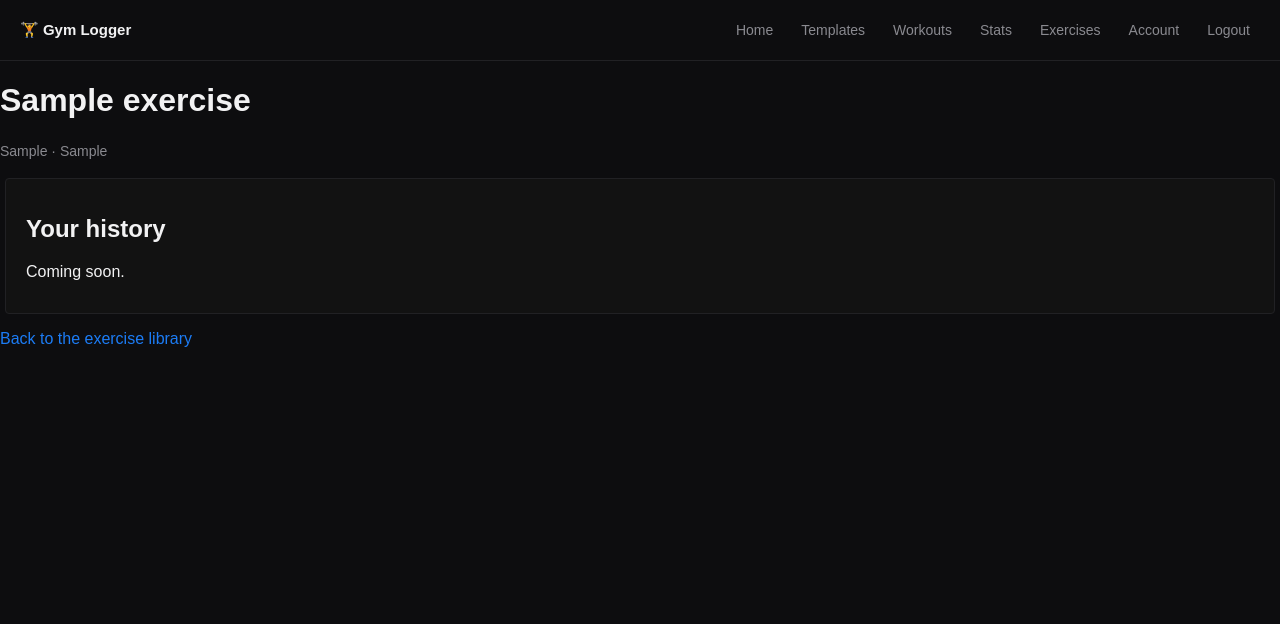
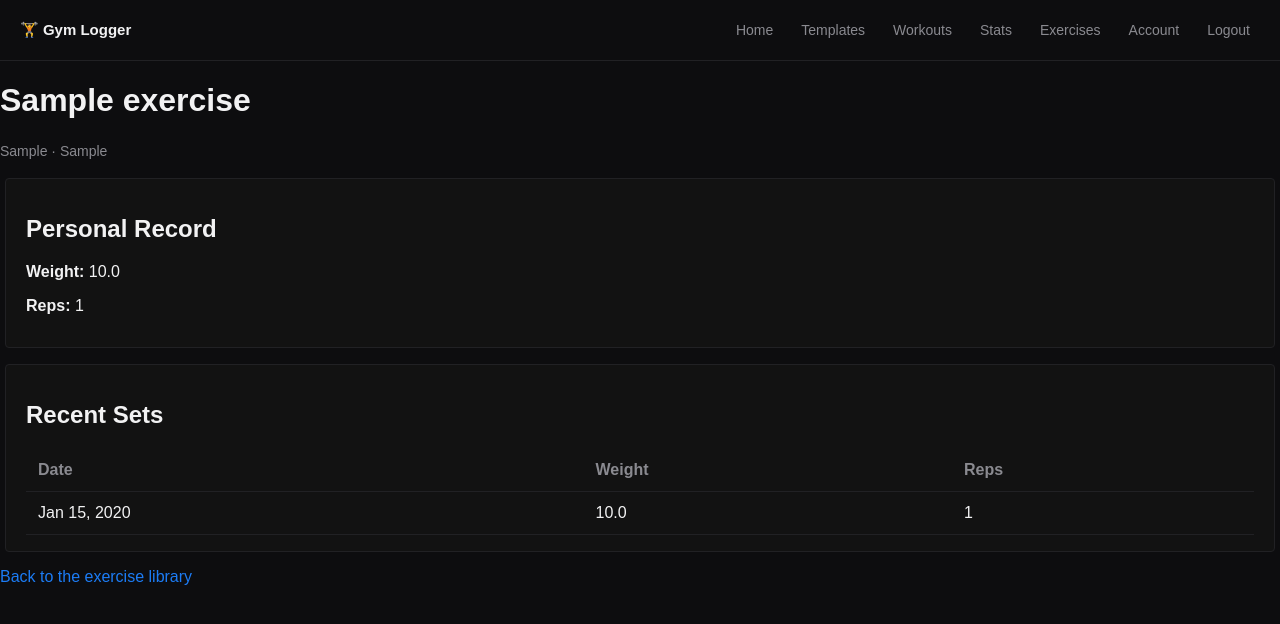
Before and after one commit to mchenrep/Gym-Logger-Web-App-CEN4090L, a Flask app: page /exercises/1 in a window 1280 px wide. Shown: the top 624 px of the page. Run offline with Flask 3, Linux system fonts and the light colour scheme; a user stored in the database is signed in; tables that the repository leaves empty hold one stand-in row (values such as "Sample post").

Commit message:
Add exercise analytics to detail page, #27

```diff
--- a/app/exercises/routes.py
+++ b/app/exercises/routes.py
@@ -10,10 +10,11 @@ INCREMENT 2 (owner: Mawi):
   - Tests live in tests/test_exercise_detail.py (Hector).
 """
 from flask import Blueprint, render_template, request, abort
-from flask_login import login_required
+from flask_login import login_required, current_user
 
 from app import db
 from app.models import Exercise
+from app.workouts import analytics
 
 exercises_bp = Blueprint("exercises", __name__, url_prefix="/exercises")
 
@@ -85,4 +86,13 @@ def detail(exercise_id):
     exercise = db.session.get(Exercise, exercise_id)
     if exercise is None:
         abort(404)
-    return render_template("exercises/details.html", exercise=exercise)
+
+    best_set = analytics.personal_record(current_user.id, exercise_id)
+    recent_sets = analytics.exercise_history(current_user.id, exercise_id)
+
+    return render_template(
+        "exercises/details.html",
+        exercise=exercise,
+        best_set=best_set,
+        recent_sets=recent_sets
+    )
--- a/app/templates/exercises/details.html
+++ b/app/templates/exercises/details.html
@@ -11,8 +11,42 @@
 </div>
 
 <section class="card">
-    <h2>Your history</h2>
-    <p>Coming soon.</p>
+    <h2>Personal Record</h2>
+
+    {% if best_set %}
+        <p><strong>Weight:</strong> {{best_set.weight }}</p>
+        <p><strong>Reps:</strong> {{ best_set.reps }}</p>
+    {% else %}
+        <p>No personal record yet.</p>
+    {% endif %}
+</section>
+
+<section class="card">
+    <h2>Recent Sets</h2>
+    {% if recent_sets %}
+        <table>
+            <thead>
+                <tr>
+                    <th>Date</th>
+                    <th>Weight</th>
+                    <th>Reps</th>
+                </tr>
+            </thead>
+
+            <tbody>
+                {% for session, set_entry in recent_sets %}
+                    <tr>
+                        <td>{{ session.date.strftime("%b %d, %Y") }}</td>
+                        <td>{{ set_entry.weight }}</td>
+                        <td>{{ set_entry.reps }}</td>
+                    </tr>
+                {% endfor %}
+            </tbody>
+        </table>
+
+        {% else %}
+            <p>No sets logged for this exercise yet.</p>
+        {% endif %}
 </section>
 
 <p><a href="{{ url_for('exercises.library') }}">Back to the exercise library</a></p>
```
